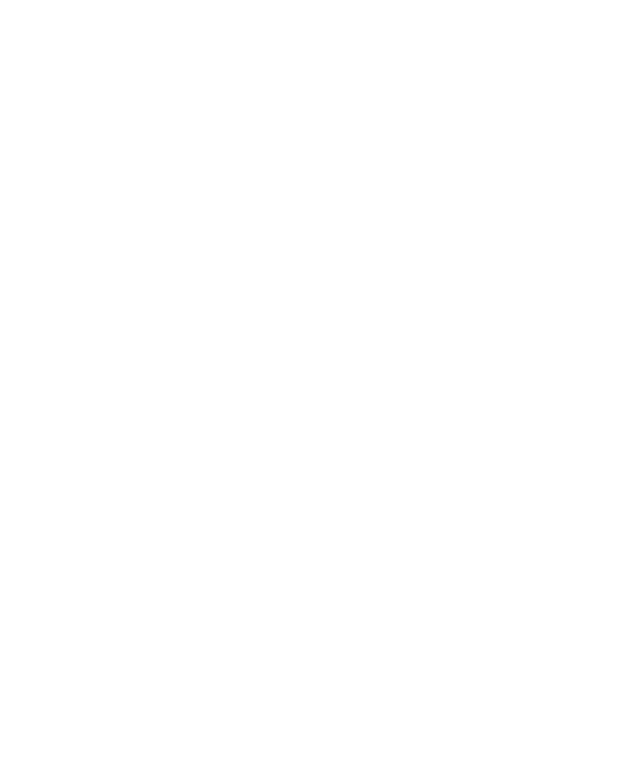
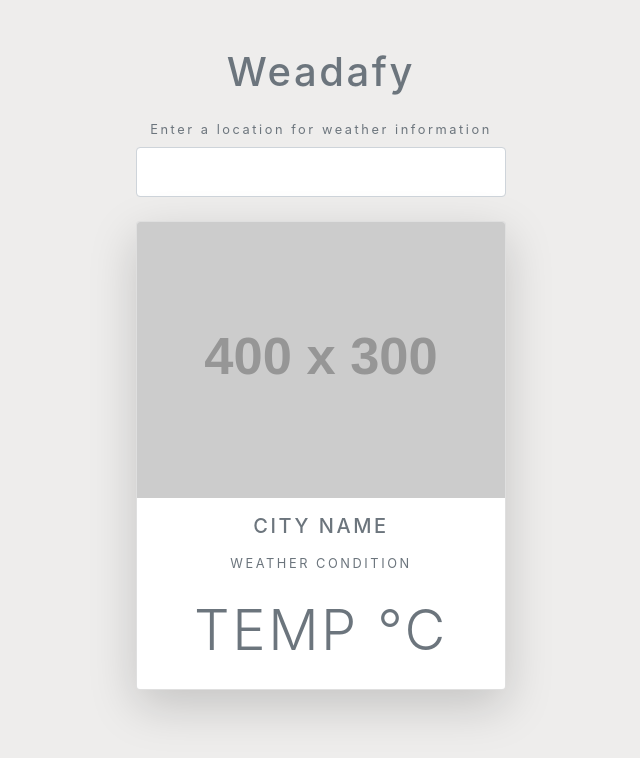
Before and after one commit to CKMolinga/Weadafy.github.io, a plain HTML site: page index.html in a window 1280 px wide. Shown: the whole page, without its empty margins (319-959 px from the left). Drawn offline with nearby package versions, Linux system fonts and the light colour scheme; placeholder pictures from the web are drawn by us.

Commit message:
built front end template for weadafy

```diff
--- a/index.html
+++ b/index.html
@@ -11,10 +11,36 @@
     <title>Weadafy</title>
     <meta name="description" content="">
     <meta name="viewport" content="width=device-width, initial-scale=1">
+    <link rel="stylesheet" href="https://stackpath.bootstrapcdn.com/bootstrap/4.3.1/css/bootstrap.min.css" integrity="sha384-ggOyR0iXCbMQv3Xipma34MD+dH/1fQ784/j6cY/iJTQUOhcWr7x9JvoRxT2MZw1T" crossorigin="anonymous">
     <link rel="stylesheet" href="styles.css">
 </head>
 
 <body>
+    <div class="container my-5 mx-auto">
+
+        <h1 class="text-muted text-center my-4">Weadafy</h1>
+
+        <form class="change-location my-4 text-center text-muted">
+            <label for="city">Enter a location for weather information</label>
+            <input type="text" name="city" class="form-control p-4">
+        </form>
+
+        <div class="card shadow-lg rounded">
+            <img src="https://via.placeholder.com/400x300" class="time card-img-top">
+            <div class="icon bg-light mx-auto text-center">
+                <!-- icon here later -->
+            </div>
+            <div class="text-muted text-uppercase text-center details">
+                <h5 class="my-3">City name</h5>
+                <div class="my-3">Weather condition</div>
+                <div class="display-4 my-4">
+                    <span>temp</span>
+                    <span>&deg;C</span>
+                </div>
+            </div>
+        </div>
+
+    </div>
     <!--[if lt IE 7]>
             <p class="browsehappy">You are using an <strong>outdated</strong> browser. Please <a href="#">upgrade your browser</a> to improve your experience.</p>
         <![endif]-->
--- a/styles.css
+++ b/styles.css
@@ -0,0 +1,9 @@
+body {
+    background: #eeedec;
+    letter-spacing: 0.2em;
+    font-size: 0.8em;
+}
+
+.container {
+    max-width: 400px;
+}
```
